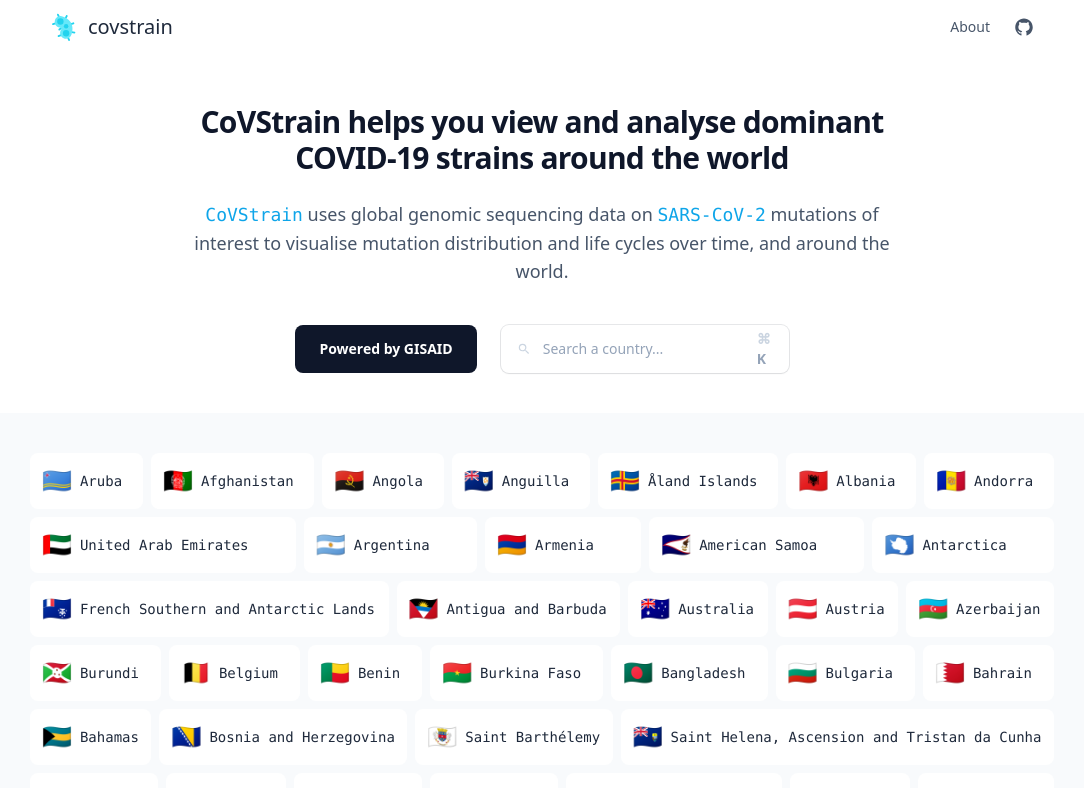
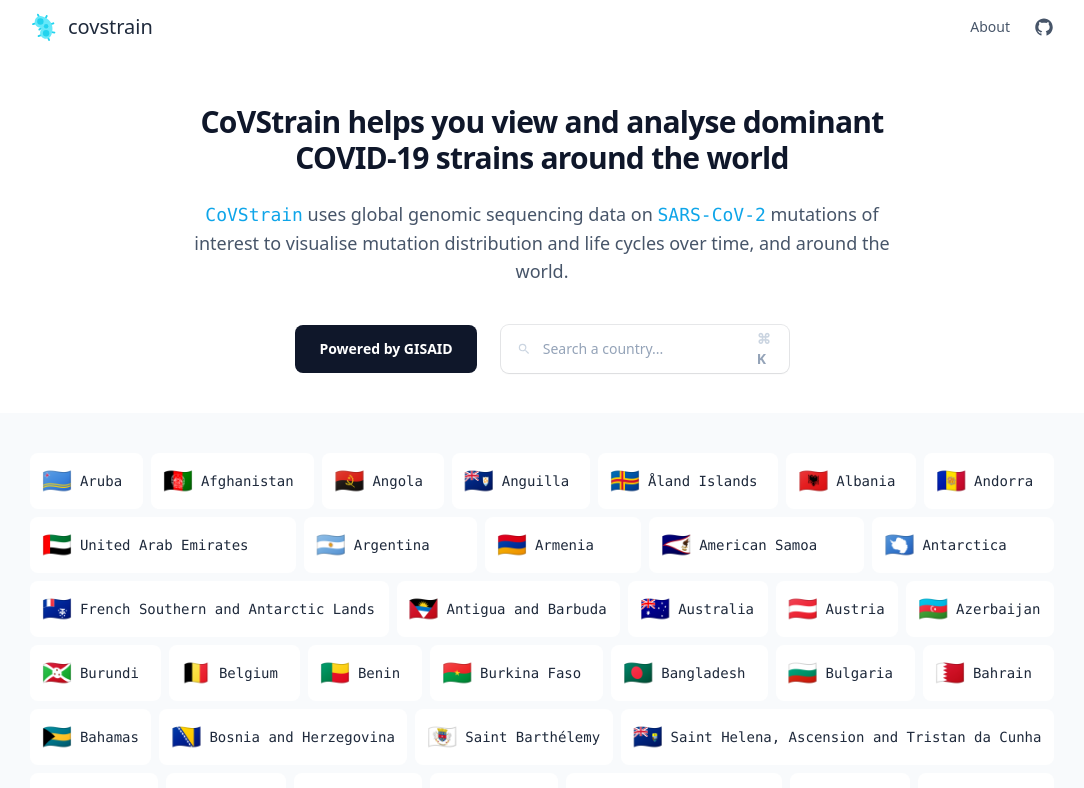
Before and after one commit to HRSAndrabi/covstrain, a Next.js app: page / in a window 1280 px wide. Shown: the top 788 px of the page, without its empty margins (98-1182 px from the left). Built offline with nearby package versions, Linux system fonts and the light colour scheme.

Commit message:
Fix header alignment.

```diff
--- a/components/Layout/Header.js
+++ b/components/Layout/Header.js
@@ -5,8 +5,8 @@
 
 const Header = () => {
     return (
-        <div className="w-full fixed top-0 left-0 right-0 bg-white/80 backdrop-blur-md z-50">
-            <div className="max-w-screen-lg mx-auto px-5 py-3 flex justify-between items-center">
+        <div className="w-full px-5 py-3 fixed top-0 left-0 right-0 bg-white/80 backdrop-blur-md z-50">
+            <div className="max-w-screen-lg mx-auto flex justify-between items-center">
                 <div className="flex gap-2 items-center">
                     <Link href="/" passHref>
                         <div className="flex gap-2 items-center cursor-pointer">
```
